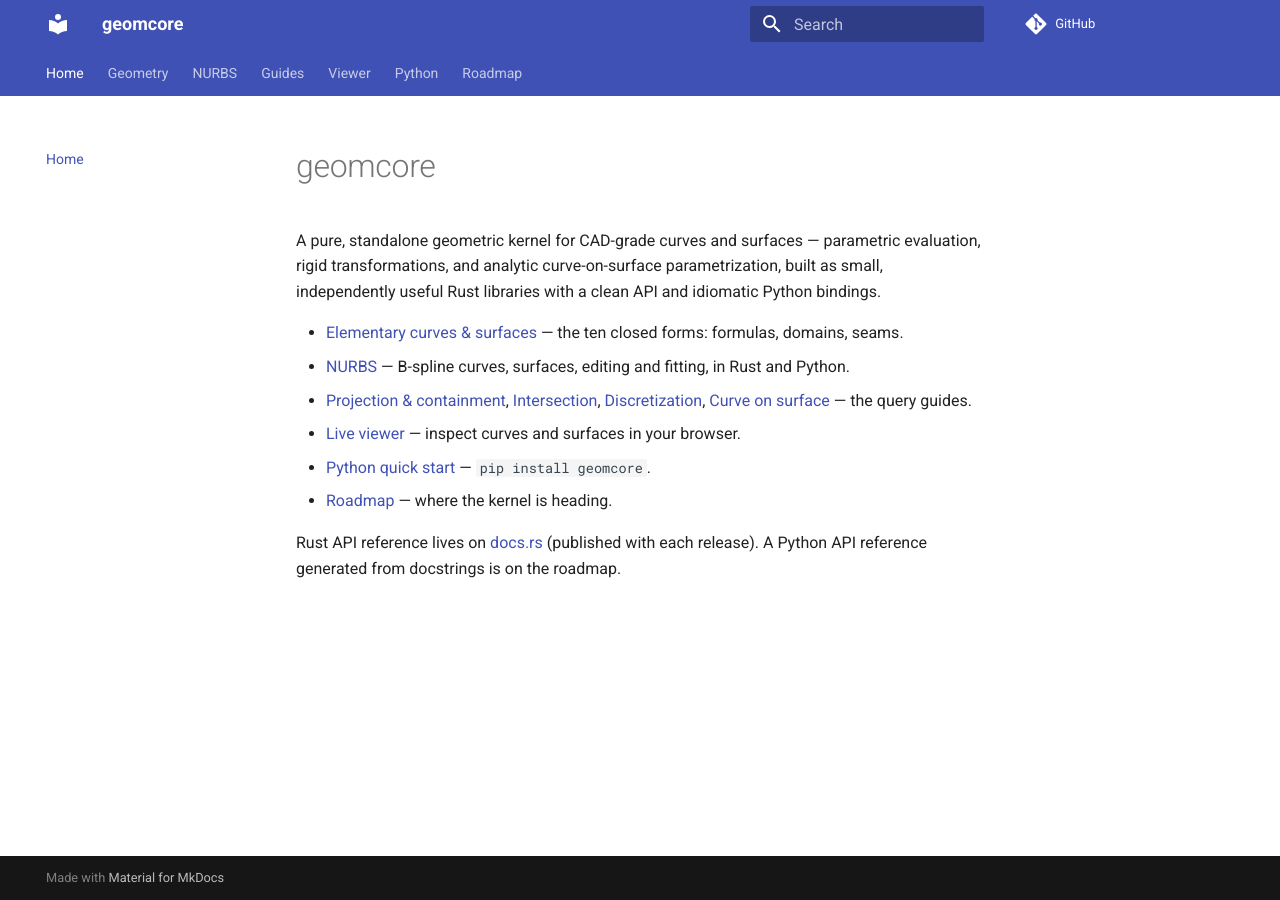
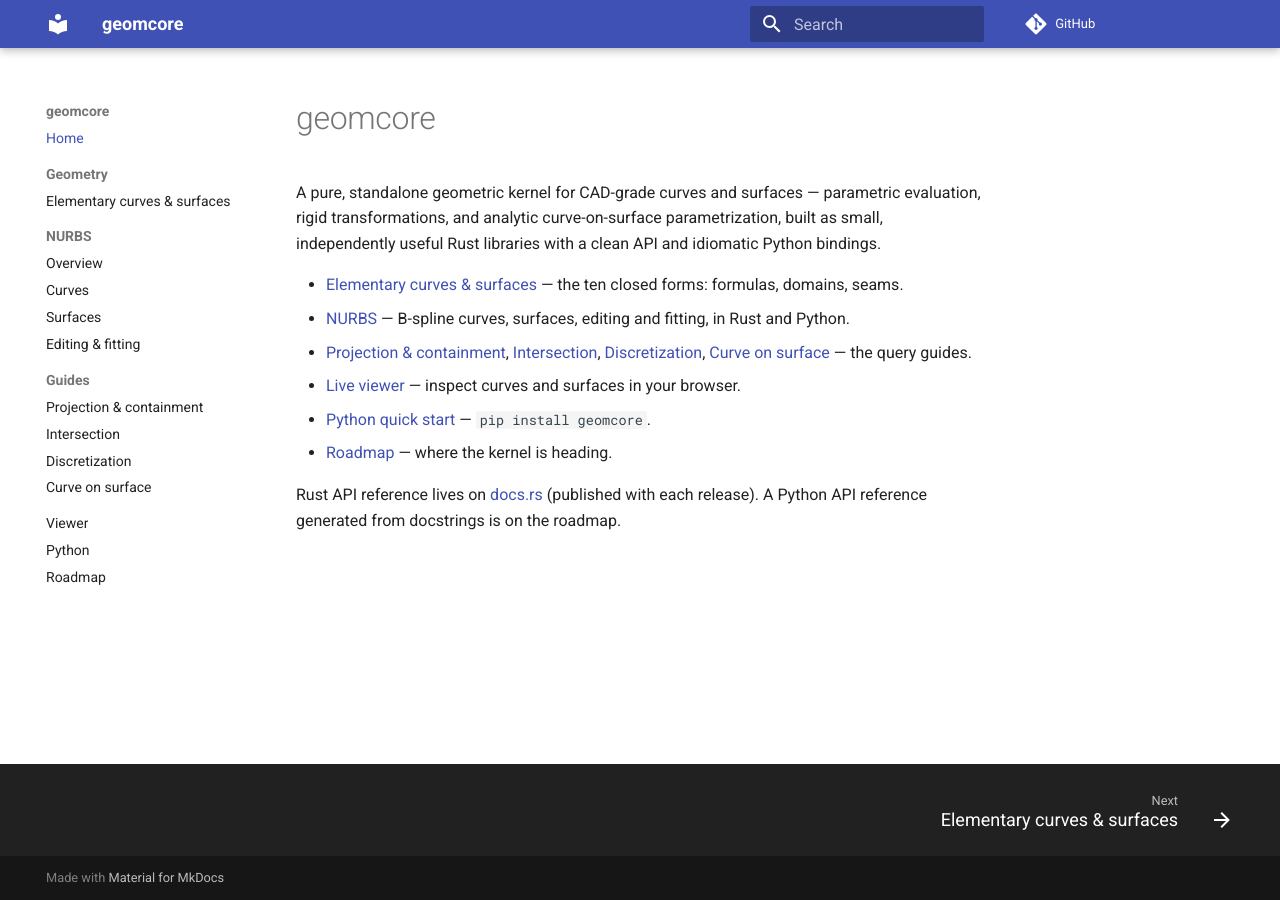
Before and after one commit to GabrielJMS/geomcore, an MkDocs documentation site: the page built from docs/index.md, in a window 1280 px wide. Built offline with MkDocs 1.6.1 and Material for MkDocs 9.7.7, drawn with Linux system fonts in a browser that asks for light colours; comment, search, counter and statistics services are not loaded.

Commit message:
Docs: sidebar sections instead of top tabs, footer prev/next nav

```diff
--- a/mkdocs.yml
+++ b/mkdocs.yml
@@ -5,8 +5,8 @@
 theme:
   name: material
   features:
-    - navigation.tabs
     - navigation.sections
+    - navigation.footer
     - content.tabs.link
 
 markdown_extensions:
```
